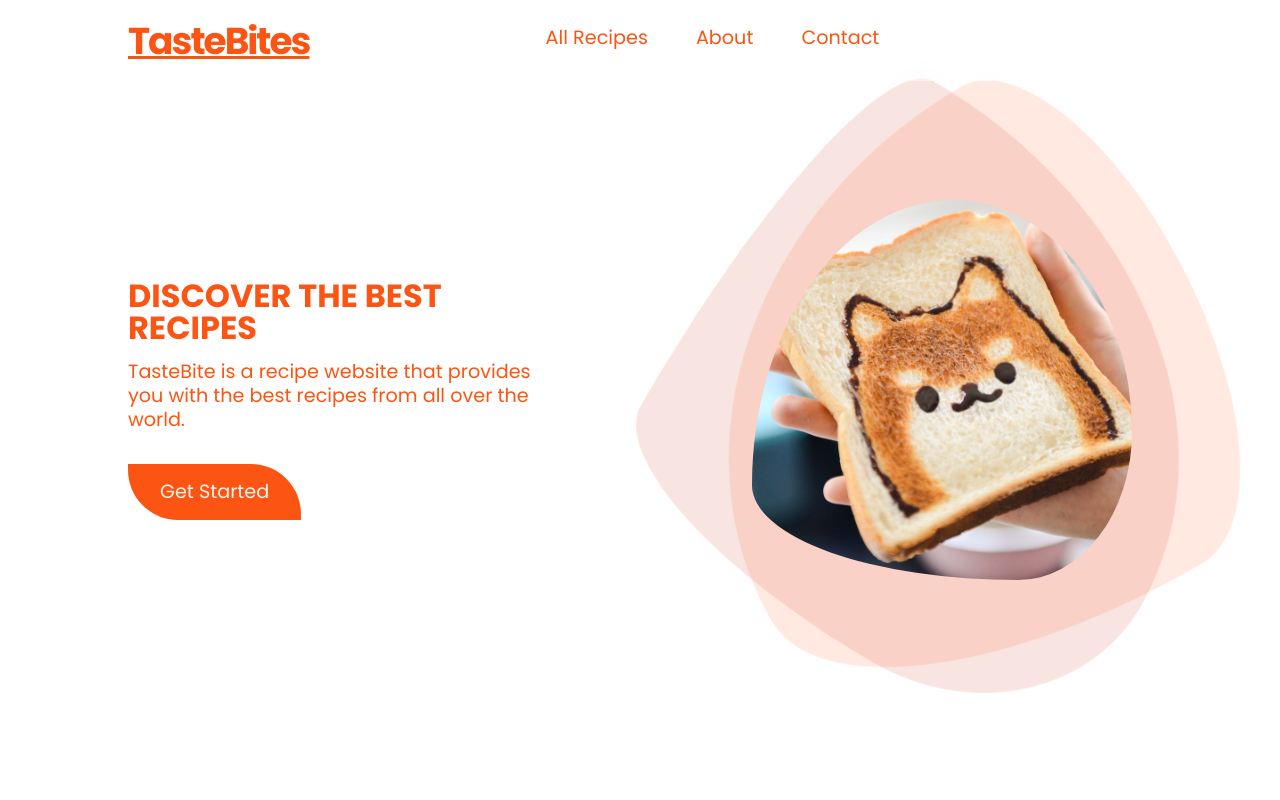
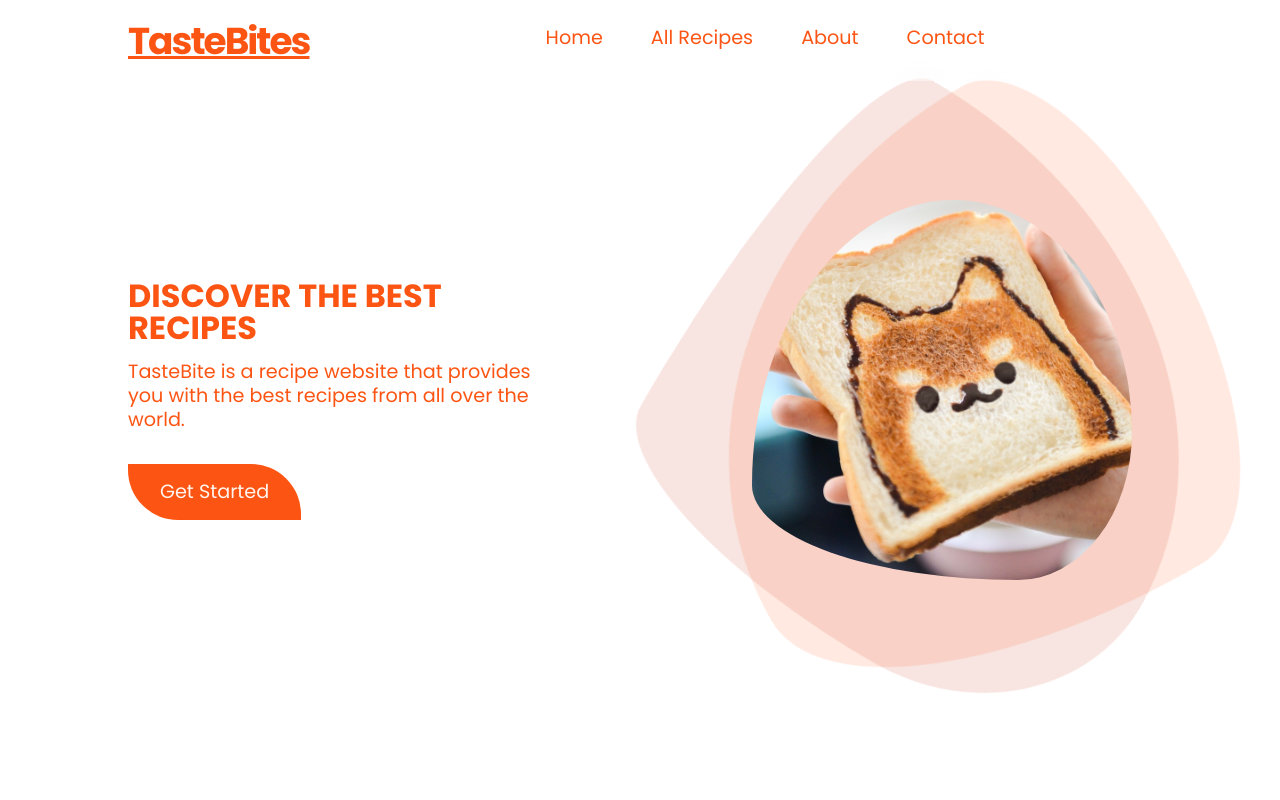
Before and after one commit to druloloy/TasteBites, a plain HTML site: page index.html in a window 1280 px wide. Shown: the top 800 px of the page. Drawn offline with Linux system fonts and the light colour scheme.

Commit message:
Update index.html

```diff
--- a/index.html
+++ b/index.html
@@ -22,7 +22,7 @@
             <!-- nav links -->
             <section class="nav-links">
                 <ul>
-                    <li><a href="#>Home</a></li>
+                    <li><a href="#">Home</a></li>
                     <li>
                         <a href="./pages/Recipes/recipes.html">All Recipes</a>
                     </li>
```
